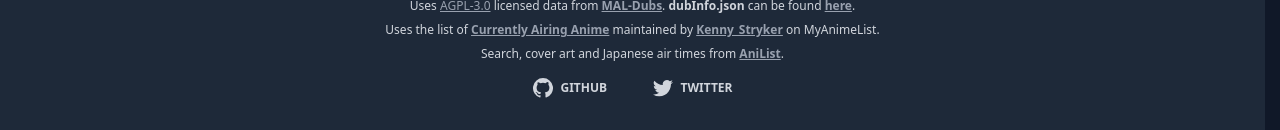
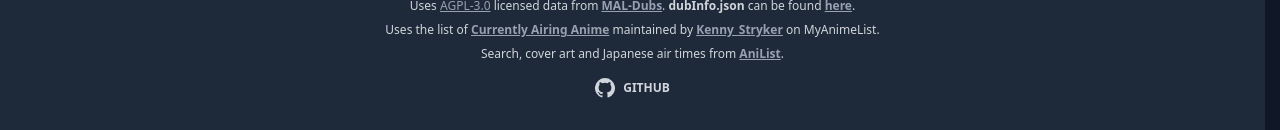
Before and after one commit to grim3212/AnimeDubStatus, a Nuxt app: page / in a window 1280 px wide. Shown: the part 670-800 px from the top of the page. Built offline with nearby package versions, Linux system fonts and the light colour scheme; no server answers.

Commit message:
Remove the Twitter link from the footer

```diff
--- a/app/components/SiteFooter.vue
+++ b/app/components/SiteFooter.vue
@@ -31,7 +31,7 @@
         <a :class="link" class="font-bold" href="https://anilist.co/" target="_blank" rel="noopener noreferrer">AniList</a>.
       </p>
     </div>
-    <div class="mt-2 grid grid-cols-2 gap-4">
+    <div class="mt-2 flex justify-center">
       <a
         class="flex items-center px-3 py-2 text-xs font-bold text-gray-300 uppercase hover:text-gray-500"
         href="https://github.com/grim3212"
@@ -41,15 +41,6 @@
         <path
           d="M10 0a10 10 0 0 0-3.16 19.49c.5.1.68-.22.68-.48l-.01-1.7c-2.78.6-3.37-1.34-3.37-1.34-.46-1.16-1.11-1.47-1.11-1.47-.9-.62.07-.6.07-.6 1 .07 1.53 1.03 1.53 1.03.9 1.52 2.34 1.08 2.91.83.1-.65.35-1.09.63-1.34-2.22-.25-4.55-1.11-4.55-4.94 0-1.1.39-1.99 1.03-2.69a3.6 3.6 0 0 1 .1-2.64s.84-.27 2.75 1.02a9.58 9.58 0 0 1 5 0c1.91-1.3 2.75-1.02 2.75-1.02.55 1.37.2 2.4.1 2.64.64.7 1.03 1.6 1.03 2.69 0 3.84-2.34 4.68-4.57 4.93.36.31.68.92.68 1.85l-.01 2.75c0 .26.18.58.69.48A10 10 0 0 0 10 0"
         /></svg><span class="ml-2">GitHub</span></a>
-      <a
-        class="flex items-center px-3 py-2 text-xs font-bold text-gray-300 uppercase hover:text-gray-500"
-        href="https://twitter.com/grim3212"
-        target="_blank"
-        rel="noopener noreferrer"
-      ><svg class="size-5 fill-current" xmlns="http://www.w3.org/2000/svg" viewBox="0 0 20 20" aria-hidden="true">
-        <path
-          d="M6.29 18.25c7.55 0 11.67-6.25 11.67-11.67v-.53c.8-.59 1.49-1.3 2.04-2.13-.75.33-1.54.55-2.36.65a4.12 4.12 0 0 0 1.8-2.27c-.8.48-1.68.81-2.6 1a4.1 4.1 0 0 0-7 3.74 11.65 11.65 0 0 1-8.45-4.3 4.1 4.1 0 0 0 1.27 5.49C2.01 8.2 1.37 8.03.8 7.7v.05a4.1 4.1 0 0 0 3.3 4.03 4.1 4.1 0 0 1-1.86.07 4.1 4.1 0 0 0 3.83 2.85A8.23 8.23 0 0 1 0 16.4a11.62 11.62 0 0 0 6.29 1.84"
-        /></svg><span class="ml-2">Twitter</span></a>
     </div>
   </footer>
 </template>
```
